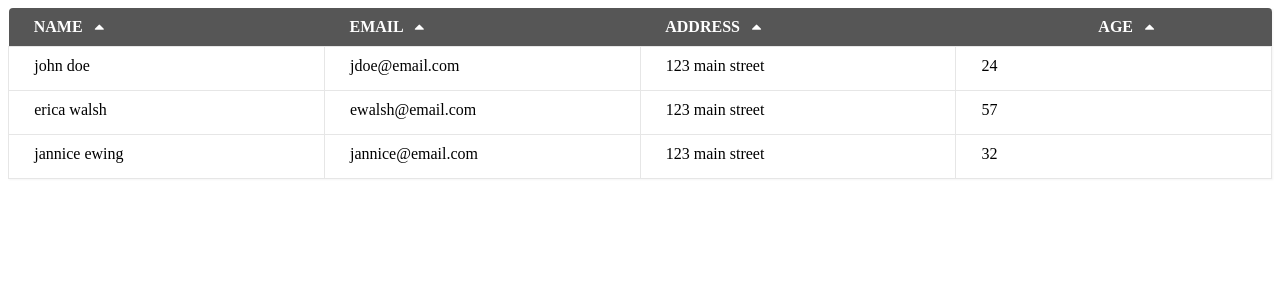
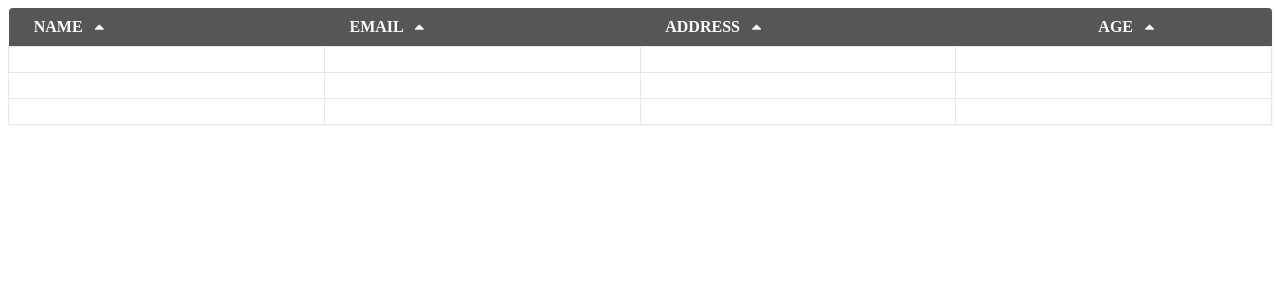
Before and after one commit to Heizenborg/angularTable, an Angular app: page / in a window 1280 px wide. Shown: the top 300 px of the page. Built offline with nearby package versions, Linux system fonts and the light colour scheme.

Commit message:
template for body is working - with example

```diff
--- a/src/app/insite-table/insite-table/insite-table.component.html
+++ b/src/app/insite-table/insite-table/insite-table.component.html
@@ -1,4 +1,16 @@
 <table >
  <thead table-head [headers]=headers (selectedFilter)='headerFilter($event)'></thead>
- <tbody table-body [data]=data></tbody>
+ <tbody
+ table-body
+ [data]=data
+ [tbodyTemplate]="portfolioTableBody"></tbody>
 </table>
+
+<ng-template #portfolioTableBody>
+    <tr *ngFor="let row of data" >
+      <td></td>
+      <td></td>
+      <td></td>
+      <td></td>
+    </tr>
+  </ng-template>
--- a/src/app/insite-table/table-body/table-body.component.html
+++ b/src/app/insite-table/table-body/table-body.component.html
@@ -5,4 +5,6 @@
   </tr>
 </ng-template>
 
+
+
 <ng-container *ngTemplateOutlet="tbodyTemplate? tbodyTemplate : defaultTableBody"></ng-container>
--- a/src/app/insite-table/table-body/table-body.component.ts
+++ b/src/app/insite-table/table-body/table-body.component.ts
@@ -14,6 +14,7 @@ export class TableBodyComponent implements OnInit {
   constructor() { }
 
   ngOnInit() {
+    console.log("template:", this.tbodyTemplate);
   }
 
   public rowToCell(obj) {
--- a/src/app/insite-table/table-head/table-head.component.html
+++ b/src/app/insite-table/table-head/table-head.component.html
@@ -2,6 +2,6 @@
   <ng-container>
     <th *ngFor="let header of headers" (click)="setFilterHeader(header.title)" [ngStyle]="{'text-align': header.align}">
         {{header.title}}
-        <i [ngClass]="header.filter && header.descending ? 'fa fa-caret-down': 'fa fa-caret-up'"></i>
+        <i *ngIf="header.filter" [ngClass]="header.filter && header.descending ? 'fa fa-caret-down': 'fa fa-caret-up'" ></i>
     </th>
   </ng-container>
```
